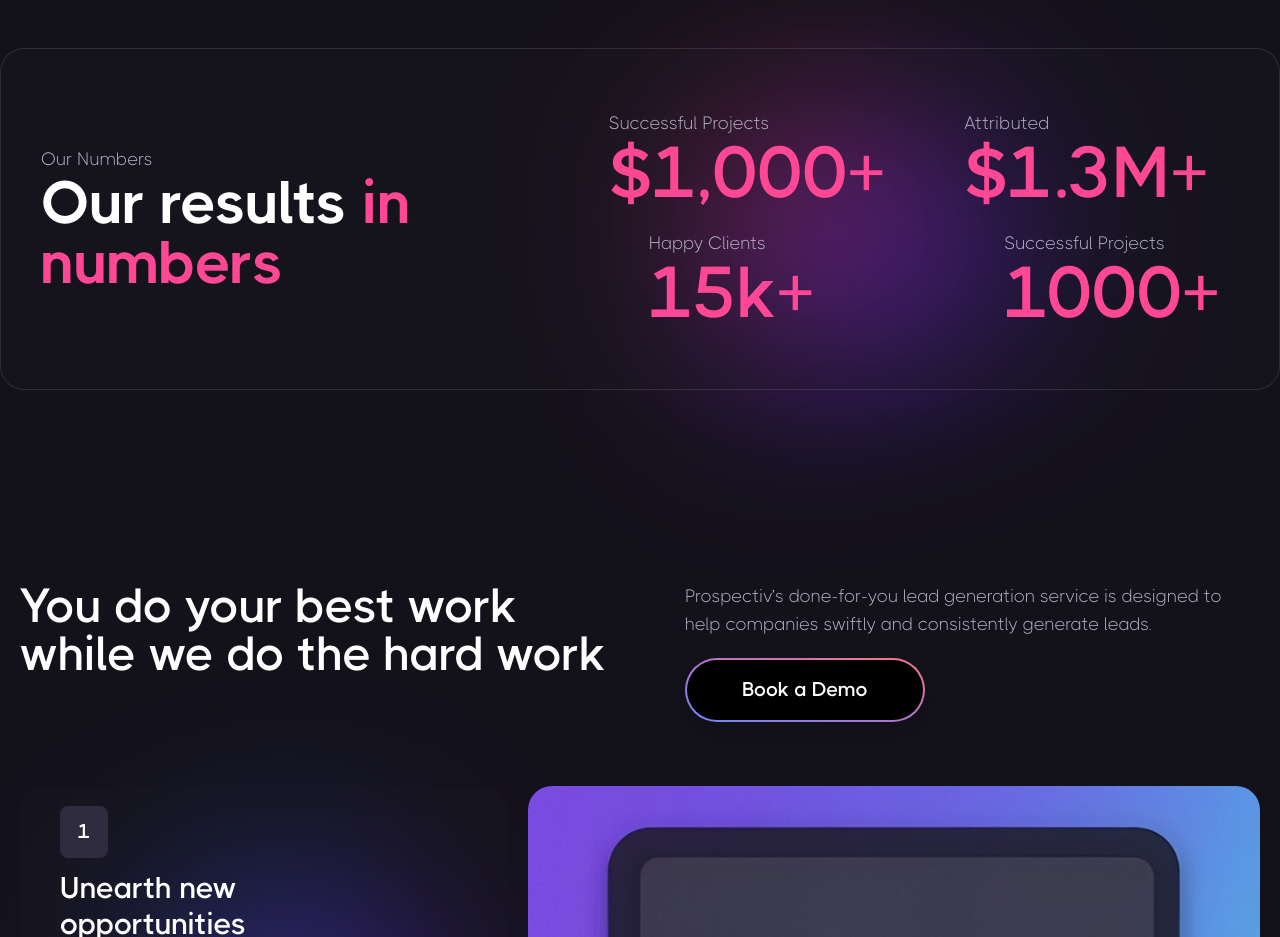
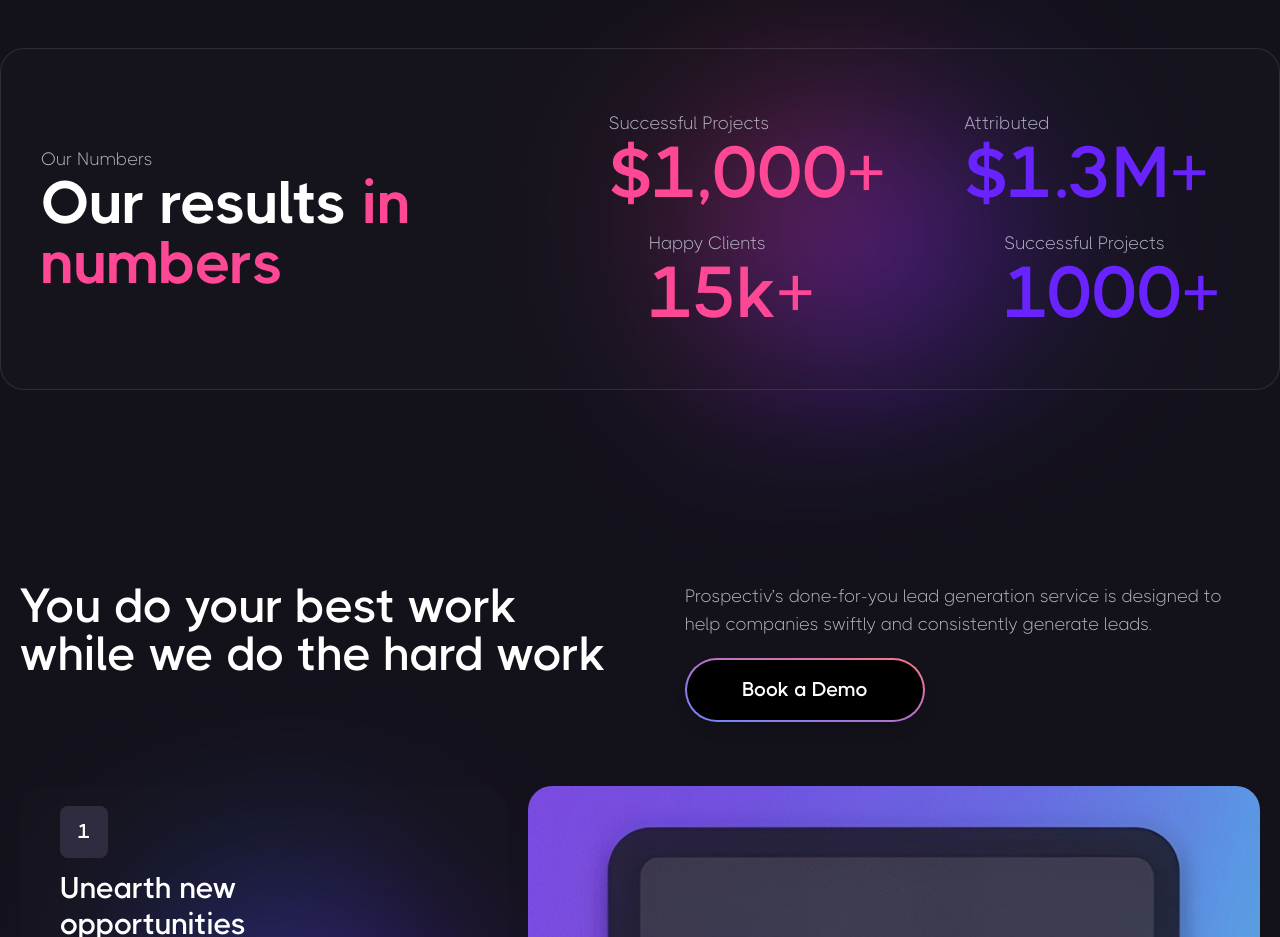
Before and after one commit to ArnabTo/prospectiv-io, a Next.js app: page / in a window 1280 px wide. Shown: the part 2580-3517 px from the top of the page. Built offline with nearby package versions, Linux system fonts and the light colour scheme.

Commit message:
updated successcount section

```diff
--- a/src/components/counts/SuccessCounts.tsx
+++ b/src/components/counts/SuccessCounts.tsx
@@ -70,7 +70,7 @@ const SuccessCounts = () => {
                             viewport={{ once: true }}
                             >
                                 <p className="text-lg text-textColorTwo">Attributed</p>
-                                <h3 className="text-7xl text-secondary font-bold">
+                                <h3 className="text-7xl text-[#6923ff] font-bold">
                                     <CountUp
                                     start={0}
                                     end={1.3}
@@ -92,7 +92,7 @@ const SuccessCounts = () => {
                             viewport={{ once: true }}
                             className='ml-10'>
                                 <p className="text-lg text-textColorTwo">Successful Projects</p>
-                                <h3 className="text-7xl text-secondary font-bold">1000+</h3>
+                                <h3 className="text-7xl text-[#6923ff] font-bold">1000+</h3>
                             </motion.div>
                         </div>
                     </div>
```
